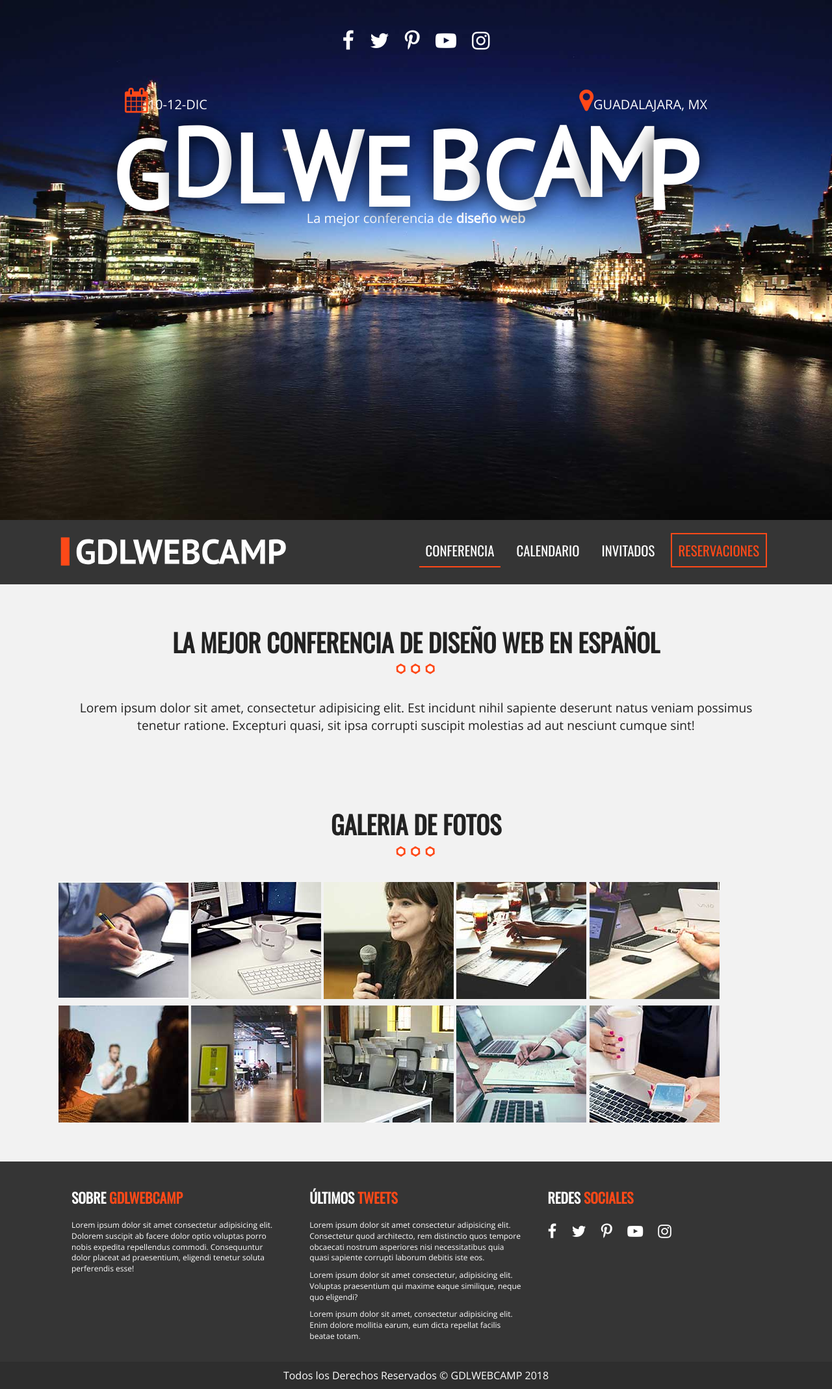
After one commit to bladyparra/Desarrollo_web_completo, a PHP site: page /conferencia.html in a window 1280 px wide. The commit adds this page. Shown: the whole page at 65% size. Run offline with PHP 8.4, Linux system fonts and the light colour scheme; some libraries are stand-ins or nearby versions.

Commit message:
Se agrega nueva pagina "conferencia.html" y una seccion "galeria" utilizando el pluging de JQuery "lightbox".

```diff
--- /dev/null
+++ b/conferencia.html
@@ -0,0 +1,163 @@
+<!doctype html>
+<html class="no-js" lang="es">
+    <head>
+      <meta charset="utf-8">
+      <meta http-equiv="x-ua-compatible" content="ie=edge">
+      <title></title>
+      <meta name="description" content="">
+      <meta name="viewport" content="width=device-width, initial-scale=1">
+
+      <link rel="manifest" href="site.webmanifest">
+      <link rel="apple-touch-icon" href="icon.png">
+      <!-- Place favicon.ico in the root directory -->
+
+      <link rel="stylesheet" href="css/normalize.css">
+      <link rel="stylesheet" href="css/font-awesome.min.css">
+      <link rel="stylesheet" href="css/main.css">
+      <link rel="stylesheet" href="css/lightbox.css">
+
+      <link href="https://fonts.googleapis.com/css?family=Open+Sans|Oswald|PT+Sans" rel="stylesheet">
+
+    </head>
+    <body class="conferencia">
+    <!--[if lte IE 9]>
+        <p class="browserupgrade">You are using an <strong>outdated</strong> browser. Please <a href="https://browsehappy.com/">upgrade your browser</a> to improve your experience and security.</p>
+    <![endif]-->
+
+    <!-- Add your site or application content here -->
+
+    <header class="site-header">
+      <div class="hero">
+        <div class="contenido-header">
+          <nav class="redes-sociales">
+            <a href="#"><i class="fa fa-facebook" aria-hidden="true"></i></a>
+            <a href="#"><i class="fa fa-twitter" aria-hidden="true"></i></a>
+            <a href="#"><i class="fa fa-pinterest-p" aria-hidden="true"></i></a>
+            <a href="#"><i class="fa fa-youtube-play" aria-hidden="true"></i></a>
+            <a href="#"><i class="fa fa-instagram" aria-hidden="true"></i></a>
+          </nav><!--redes-sociales-->
+          <div class="informacion-evento">
+            <div class="clearfix">
+              <p class="fecha"><i class="fa fa-calendar" aria-hidden="true"></i>10-12-Dic</p>
+              <p class="ciudad"><i class="fa fa-map-marker" aria-hidden="true"></i>Guadalajara, Mx</p>
+            </div>
+              <h1 class="nombre-sitio">GdlWebCamp</h1>
+              <p class="slogan">La mejor conferencia de <span>diseño web</span></p>
+          </div><!--informacion-evento-->
+        </div>
+      </div><!--hero-->
+    </header>
+
+    <div class="barra">
+      <div class="contenedor clearfix">
+        <div class="logo">
+          <img src="img/logo.svg" alt="Logo GdlWebCamp">
+        </div>
+        <div class="menu-movil">
+          <span></span>
+          <span></span>
+          <span></span>
+        </div>
+        <nav class="navegacion-principal clearfix">
+          <a href="conferencia.html" class="activo">Conferencia</a>
+          <a href="#">Calendario</a>
+          <a href="#">Invitados</a>
+          <a href="registro.html">Reservaciones</a>
+        </nav>
+      </div><!--contenedor-->
+    </div><!--barra-->
+
+    <section class="seccion contenedor">
+      <h2>La mejor conferencia de diseño web en español</h2>
+      <p>Lorem ipsum dolor sit amet, consectetur adipisicing elit. Est incidunt nihil sapiente deserunt natus veniam possimus tenetur ratione. Excepturi quasi, sit ipsa corrupti suscipit molestias ad aut nesciunt cumque sint!</p>
+    </section><!--seccion-->
+
+    <section class="seccion contenedor">
+      <h2>Galeria de Fotos</h2>
+      <div class="galeria">
+        <a href="img/galeria/01.jpg" data-lightbox="galeria">
+          <img src="img/galeria/thumbs/01.jpg" alt="">
+        </a>
+        <a href="img/galeria/02.jpg" data-lightbox="galeria">
+          <img src="img/galeria/thumbs/02.jpg" alt="">
+        </a>
+        <a href="img/galeria/03.jpg" data-lightbox="galeria">
+          <img src="img/galeria/thumbs/03.jpg" alt="">
+        </a>
+        <a href="img/galeria/04.jpg" data-lightbox="galeria">
+          <img src="img/galeria/thumbs/04.jpg" alt="">
+        </a>
+        <a href="img/galeria/05.jpg" data-lightbox="galeria">
+          <img src="img/galeria/thumbs/05.jpg" alt="">
+        </a>
+        <a href="img/galeria/06.jpg" data-lightbox="galeria">
+          <img src="img/galeria/thumbs/06.jpg" alt="">
+        </a>
+        <a href="img/galeria/07.jpg" data-lightbox="galeria">
+          <img src="img/galeria/thumbs/07.jpg" alt="">
+        </a>
+        <a href="img/galeria/08.jpg" data-lightbox="galeria">
+          <img src="img/galeria/thumbs/08.jpg" alt="">
+        </a>
+        <a href="img/galeria/09.jpg" data-lightbox="galeria">
+          <img src="img/galeria/thumbs/09.jpg" alt="">
+        </a>
+        <a href="img/galeria/10.jpg" data-lightbox="galeria">
+          <img src="img/galeria/thumbs/10.jpg" alt="">
+        </a>
+      </div>
+    </section>
+
+    <footer class="site-footer">
+      <div class="contenedor clearfix">
+        <div class="footer-informaion">
+          <h3>Sobre <span>GDLWebCamp</span></h3>
+          <p>Lorem ipsum dolor sit amet consectetur adipisicing elit. Dolorem suscipit ab facere dolor optio voluptas porro nobis expedita repellendus commodi. Consequuntur dolor placeat ad praesentium, eligendi tenetur soluta perferendis esse!</p>
+        </div>
+        <div class="ultimos-tweets">
+          <h3>Últimos <span>Tweets</span></h3>
+          <ul>
+            <li>Lorem ipsum dolor sit amet consectetur adipisicing elit. Consectetur quod architecto, rem distinctio quos tempore obcaecati nostrum asperiores nisi necessitatibus quia quasi sapiente corrupti laborum debitis iste eos.</li>
+            <li>Lorem ipsum dolor sit amet consectetur, adipisicing elit. Voluptas praesentium qui maxime eaque similique, neque quo eligendi?</li>
+            <li>Lorem ipsum dolor sit amet, consectetur adipisicing elit. Enim dolore mollitia earum, eum dicta repellat facilis beatae totam.</li>
+          </ul>
+        </div>
+        <div class="menu">
+          <h3>Redes <span>Sociales</span></h3>
+          <nav class="redes-sociales">
+              <a href="#"><i class="fa fa-facebook" aria-hidden="true"></i></a>
+              <a href="#"><i class="fa fa-twitter" aria-hidden="true"></i></a>
+              <a href="#"><i class="fa fa-pinterest-p" aria-hidden="true"></i></a>
+              <a href="#"><i class="fa fa-youtube-play" aria-hidden="true"></i></a>
+              <a href="#"><i class="fa fa-instagram" aria-hidden="true"></i></a>
+          </nav><!--redes-sociales-->
+        </div>
+      </div>
+      <p class="copyright">Todos los Derechos Reservados &copy; GDLWEBCAMP 2018</p>
+    </footer>
+
+
+
+    <script src="js/vendor/modernizr-3.5.0.min.js"></script>
+    <script src="https://code.jquery.com/jquery-3.2.1.min.js" integrity="sha256-hwg4gsxgFZhOsEEamdOYGBf13FyQuiTwlAQgxVSNgt4=" crossorigin="anonymous"></script>
+    <script>window.jQuery || document.write('<script src="js/vendor/jquery-3.2.1.min.js"><\/script>')</script>
+    <script src="js/plugins.js"></script>
+    <script src="js/jquery.animateNumber.min.js"></script>
+    <script src="js/jquery.countdown.min.js"></script>
+    <script src="js/jquery.lettering.js"></script>
+    <script src="js/lightbox.js"></script>
+    <script src="js/main.js"></script>
+    <!-- Google-Maps -->
+    <!-- <script src="https://maps.googleapis.com/maps/api/js?key=AIzaSyBKnTI3FoPfA40zuQkjsw2lTDDditpO0z4&callback=initMap" async
+    defer></script> -->
+
+
+
+    <!-- Google Analytics: change UA-XXXXX-Y to be your site's ID. -->
+    <!-- <script>
+        window.ga=function(){ga.q.push(arguments)};ga.q=[];ga.l=+new Date;
+        ga('create','UA-XXXXX-Y','auto');ga('send','pageview')
+    </script>
+    <script src="https://www.google-analytics.com/analytics.js" async defer></script> -->
+    </body>
+</html>
--- a/css/main.css
+++ b/css/main.css
@@ -208,25 +208,25 @@ ul {
 
 /* Lettering */
 
-h1.nombre-sitio span{
+h1.nombre-sitio span {
     position: relative;
     text-shadow: 0 0 30px black;
 }
 
-@media only screen and (min-width: 992px){
-    .char1{
+@media only screen and (min-width: 992px) {
+    .char1 {
         top: 20px;
         right: 20px;
     }
-    .char2{
+    .char2 {
         top: 0;
         left: -20px;
     }
-    .char3{
+    .char3 {
         top: 10px;
         right: 20px;
     }
-    .char4{
+    .char4 {
         top: 5px;
         right: 10px;
     }
@@ -503,7 +503,7 @@ nav.menu-programa a {
     border-bottom: 1px solid #fe4918;
 }
 
-nav.menu-programa a.activo::after{
+nav.menu-programa a.activo::after {
     position: absolute;
     content: '';
     left: 0;
@@ -901,6 +901,17 @@ p.copyright {
 =            Páginas Internas            =
 =============================================*/
 
+/* Conferencias */
+
+body.conferencia .navegacion-principal .activo {
+    border-bottom: 2px solid #fe4818;
+}
+
+div.galeria a {
+    display: inline-block;
+    margin-bottom: 10px;
+}
+
 /* Registro */
 
 form.registro h3 {
--- a/index.html
+++ b/index.html
@@ -58,7 +58,7 @@
           <span></span>
         </div>
         <nav class="navegacion-principal clearfix">
-          <a href="#">Conferencia</a>
+          <a href="#" class="activo">Conferencia</a>
           <a href="#">Calendario</a>
           <a href="#">Invitados</a>
           <a href="registro.html">Reservaciones</a>
```
Also changed, not shown: css/lightbox.css (added), images/close.png (added), images/loading.gif (added), images/next.png (added), images/prev.png (added), js/lightbox.js (added).
